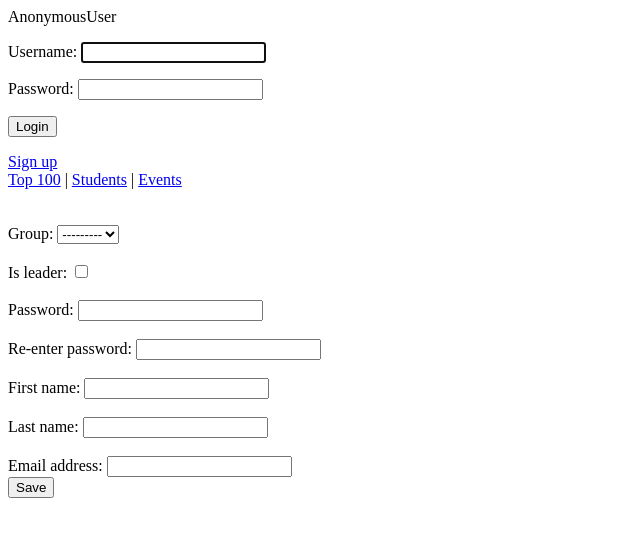
After one commit to CullyCross/kpi_watcher, a Django app: page /registration/ in a window 1280 px wide. The commit adds this page. Shown: the top 537 px of the page, without its empty margins (0-640 px from the left). Run offline with Django 3.2, Linux system fonts and the light colour scheme; data comes from the database, SQL or seed files in the repository; both versions use the stored data as it was after the commit.

Commit message:
- Basic registration (bugged)

```diff
--- a/KPIWatcher/KPIWatcher/templates/login.html
+++ b/KPIWatcher/KPIWatcher/templates/login.html
@@ -10,7 +10,9 @@
                 {{form.as_p}}
                 <input type="submit" value="Login">
           </form>
+          <a href="{% url 'basic_register' %}">Sign up</a>
       {% else %}
           <a href="{% url 'django.contrib.auth.views.logout' %}?next={{ request.path }}">logout</a>
       {% endif %}
+
 </div>
--- a/KPIWatcher/KPIWatcher/urls.py
+++ b/KPIWatcher/KPIWatcher/urls.py
@@ -6,6 +6,7 @@ urlpatterns = patterns('',
     url(r'^admin/', include(admin.site.urls)),
     url(r'', include('ratings.urls')),
     url(r'^events/', include('events.urls')),
+    url(r'^companies/(?P<pk>[0-9]+)', 'events.views.company_page'),
     url(r'^login/$', 'django.contrib.auth.views.login', name="login", kwargs={'template_name': 'post_login.html'}),
     url(r'^logout/$', 'django.contrib.auth.views.logout'),
 )
--- a/KPIWatcher/events/forms.py
+++ b/KPIWatcher/events/forms.py
@@ -8,4 +8,4 @@ class EventForm(forms.ModelForm):
 
     class Meta:
         model = Event
-        fields = ('name', 'text',)
+        fields = ('name', 'text', )
--- /dev/null
+++ b/KPIWatcher/ratings/forms.py
@@ -0,0 +1,129 @@
+from django import forms
+from django.contrib.auth.models import User
+from events.models import Company
+from ratings.models import Teacher, Student
+
+__author__ = 'cullycross'
+
+from django.forms.models import model_to_dict, fields_for_model, ModelForm
+
+
+class TeacherDetailsForm(ModelForm):
+
+    password = forms.CharField(label="Password", widget=forms.PasswordInput)
+    password2 = forms.CharField(label="Re-enter password", widget=forms.PasswordInput)
+
+    def __init__(self, instance=None, *args, **kwargs):
+        _fields = ('first_name', 'last_name', 'email',)
+        _initial = model_to_dict(instance.user, _fields) if instance is not None else {}
+        super(TeacherDetailsForm, self).__init__(initial=_initial, instance=instance, *args, **kwargs)
+        self.fields.update(fields_for_model(User, _fields))
+
+    class Meta:
+        model = Teacher
+        fields = ('department', 'password', 'password2')
+
+    def save(self, *args, **kwargs):
+        u = self.instance.user
+        u.first_name = self.cleaned_data['first_name']
+        u.last_name = self.cleaned_data['last_name']
+        u.email = self.cleaned_data['email']
+        u.save()
+        profile = super(TeacherDetailsForm, self).save(*args,**kwargs)
+        return profile
+
+    def clean(self):
+        form_data = self.cleaned_data
+
+        try:
+            User.objects.get(email_address = form_data['email'])
+            raise forms.ValidationError("Email taken.")
+        except User.DoesNotExist:
+            pass
+
+        if form_data['password'] != form_data['password2']:
+            self._errors["password"] = ["Password do not match"] # Will raise a error message
+            del form_data['password']
+            del form_data['password2']
+        return form_data
+
+
+class StudentDetailsForm(ModelForm):
+
+    password = forms.CharField(label="Password", widget=forms.PasswordInput)
+    password2 = forms.CharField(label="Re-enter password", widget=forms.PasswordInput)
+
+    def __init__(self, instance=None, *args, **kwargs):
+        _fields = ('first_name', 'last_name', 'email',)
+        _initial = model_to_dict(instance.user, _fields) if instance is not None else {}
+        super(StudentDetailsForm, self).__init__(initial=_initial, instance=instance, *args, **kwargs)
+        self.fields.update(fields_for_model(User, _fields))
+
+    class Meta:
+        model = Student
+        fields = ('group', 'is_leader',  'password', 'password2')
+
+    def save(self, *args, **kwargs):
+        u = self.instance.user
+        u.first_name = self.cleaned_data['first_name']
+        u.last_name = self.cleaned_data['last_name']
+        u.email = self.cleaned_data['email']
+        u.save()
+        profile = super(StudentDetailsForm, self).save(*args,**kwargs)
+        return profile
+
+    def clean(self):
+        form_data = self.cleaned_data
+
+        try:
+            User.objects.get(email_address = form_data['email'])
+            raise forms.ValidationError("Email taken.")
+        except User.DoesNotExist:
+            pass
+
+        if form_data['password'] != form_data['password2']:
+            self._errors["password"] = ["Password do not match"] # Will raise a error message
+            del form_data['password']
+            del form_data['password2']
+        return form_data
+
+
+class CompanyDetailsForm(ModelForm):
+
+    password = forms.CharField(label="Password", widget=forms.PasswordInput)
+    password2 = forms.CharField(label="Re-enter password", widget=forms.PasswordInput)
+
+    def __init__(self, instance=None, *args, **kwargs):
+        _fields = ('first_name', 'last_name', 'email',)
+        _initial = model_to_dict(instance.user, _fields) if instance is not None else {}
+        super(CompanyDetailsForm, self).__init__(initial=_initial, instance=instance, *args, **kwargs)
+        self.fields.update(fields_for_model(User, _fields))
+
+    class Meta:
+        model = Company
+        fields = ('name', 'description', 'password', 'password2')
+
+    def save(self, *args, **kwargs):
+        u = self.instance.user
+        u.first_name = self.cleaned_data['first_name']
+        u.last_name = self.cleaned_data['last_name']
+        u.email = self.cleaned_data['email']
+        u.set_password(self.cleaned_data['password'])
+        u.save()
+        profile = super(CompanyDetailsForm, self).save(*args, **kwargs)
+        return profile
+
+    def clean(self):
+        form_data = self.cleaned_data
+
+        try:
+            User.objects.get(email_address = form_data['email'])
+            raise forms.ValidationError("Email taken.")
+        except User.DoesNotExist:
+            pass
+
+        if form_data['password'] != form_data['password2']:
+            self._errors["password"] = ["Password do not match"] # Will raise a error message
+            del form_data['password']
+            del form_data['password2']
+        return form_data
--- /dev/null
+++ b/KPIWatcher/ratings/templates/ratings/registration.html
@@ -0,0 +1,16 @@
+{% extends 'base.html' %}
+
+{% block content %}
+    <div>
+        <form method="POST" class="post-form">{% csrf_token %}
+            <input type="hidden" name="post_reg_type" value="{{ type }}" />
+            {% for field in form_reg %}
+                <div>
+                    {{ field.errors }} <br />
+                    {{ field.label_tag }} {{ field }} <br />
+                </div>
+            {% endfor %}
+            <button type="submit">Save</button>
+        </form>
+	</div>
+{% endblock %}
--- a/KPIWatcher/ratings/templates/ratings/teacher_page.html
+++ b/KPIWatcher/ratings/templates/ratings/teacher_page.html
@@ -9,6 +9,8 @@
         {% if message %}
             {{ message }}
         {% endif %}
+
+        {% if perm_to_vote %}
             <form method="POST" class="post-form" action="{% url 'ratings.views.vote' pk=teacher.pk %}">{% csrf_token %}
                 {%for i in range%}
                     {% if forloop.last %}
@@ -20,6 +22,7 @@
                 {%endfor%}
                 <input type="submit" value="Vote" />
             </form>
+        {% endif %}
 
         Subsribed for:
         {% for event in teacher.user.events.all %}
--- a/KPIWatcher/ratings/urls.py
+++ b/KPIWatcher/ratings/urls.py
@@ -7,4 +7,6 @@ urlpatterns = [
     url(r'^teacher/(?P<pk>[0-9]+)/vote/$', views.vote, name="teacher_vote_url"),
     url(r'^students/$', views.students_all, name="all_student"),
     url(r'^students/(?P<pk>[0-9]+)/$', views.student_page, name="student_page"),
+    url(r'^choose_your_hero/', views.basic_register, name="basic_register"),
+    url(r'^registration/', views.registration, name="registration"),
 ]
--- a/KPIWatcher/ratings/views.py
+++ b/KPIWatcher/ratings/views.py
@@ -1,8 +1,9 @@
+from django.contrib.auth import login
 from django.core.paginator import Paginator, PageNotAnInteger, EmptyPage
-from django.core.urlresolvers import reverse
-from django.http import HttpResponseRedirect
-from django.shortcuts import render, get_object_or_404
+from django.shortcuts import render, get_object_or_404, redirect
 from .models import *
+from ratings.forms import TeacherDetailsForm, CompanyDetailsForm, StudentDetailsForm
+
 
 def top_ratings(request):
 	teachers = Teacher.objects.all().order_by('-avg_rating')[:100]
@@ -11,7 +12,12 @@ def top_ratings(request):
 
 def teacher_page(request, pk):
     teacher = get_object_or_404(Teacher, pk=pk)
-    return render(request, 'ratings/teacher_page.html', {'teacher': teacher, 'range': range(1, 11)})
+    if hasattr(request.user, 'student'):
+        perm_to_vote = True
+    else:
+        perm_to_vote = False
+
+    return render(request, 'ratings/teacher_page.html', {'teacher': teacher, 'range': range(1, 11), 'perm_to_vote': perm_to_vote})
 
 
 def vote(request, pk):
@@ -24,7 +30,7 @@ def vote(request, pk):
             else:
                 message = "You've already voted"
         else:
-            message = "Teacher can't vote!"
+            message = "You can't vote!"
     else:
         message = "Error!"
     return render(request, 'ratings/teacher_page.html', {'teacher': teacher, 'range': range(1, 11), 'message': message})
@@ -50,3 +56,48 @@ def students_all(request):
         students = paginator.page(paginator.num_pages)
 
     return render(request, 'ratings/all_students.html', {'students': students})
+
+
+def basic_register(request):
+    return render(request, 'ratings/basic_registration.html')
+
+
+def registration(request):
+
+    if request.method == "POST":
+        reg_type = request.POST.get('post_reg_type', '')
+
+        if reg_type == 'teacher':
+            form = TeacherDetailsForm()
+            if form.is_valid():
+                teacher = form.save(commit=False)
+                teacher.save()
+                login(request, teacher.user)
+                return redirect('ratings.views.teacher_page', pk=teacher.pk)
+        elif reg_type == 'company':
+            form = CompanyDetailsForm()
+            if form.is_valid():
+                company = form.save(commit=False)
+                company.save()
+                login(request, company.user)
+                return redirect('events.views.company_page', pk=company.pk)
+        else:
+            form = StudentDetailsForm()
+            if form.is_valid():
+                student = form.save(commit=False)
+                student.save()
+                login(request, student.user)
+                return redirect('ratings.views.student_page', pk=student.pk)
+        return render(request, 'ratings/registration.html', {'form_reg': form, 'reg_type': reg_type})
+
+    elif request.method == "GET":
+        reg_type = request.GET.get('type', '')
+
+        if not request.user.is_authenticated():
+            if reg_type == 'teacher':
+                form = TeacherDetailsForm()
+            elif reg_type == 'company':
+                form = CompanyDetailsForm()
+            else:
+                form = StudentDetailsForm()
+            return render(request, 'ratings/registration.html', {'form_reg': form, 'reg_type': reg_type})
```
Also changed, not shown: KPIWatcher/events/templates/events/company_page.html (added, +10 -0 lines), KPIWatcher/events/views.py (+9 -6 lines), KPIWatcher/ratings/templates/ratings/basic_registration.html (added, +11 -0 lines), KPIWatcher/db.sqlite3. Lines whose indentation alone changed are shown as unchanged.
